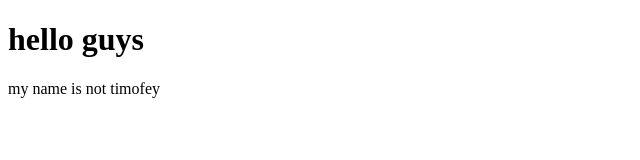
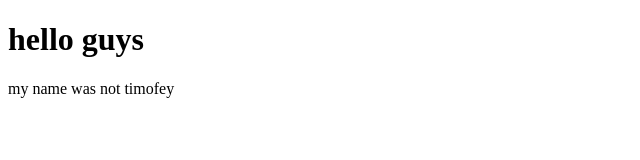
Before and after one commit to corcorm9/citest, a website: page alban.html in a window 1280 px wide. Shown: the full height of the page, 0-640 px from the left. Drawn offline with Linux system fonts and the light colour scheme.

Commit message:
was not timofey

```diff
--- a/alban.html
+++ b/alban.html
@@ -7,6 +7,6 @@
 </head>
 <body>
     <h1>hello guys</h1>
-    <p>my name is not timofey</p>
+    <p>my name was not timofey</p>
 </body>
 </html>
```
